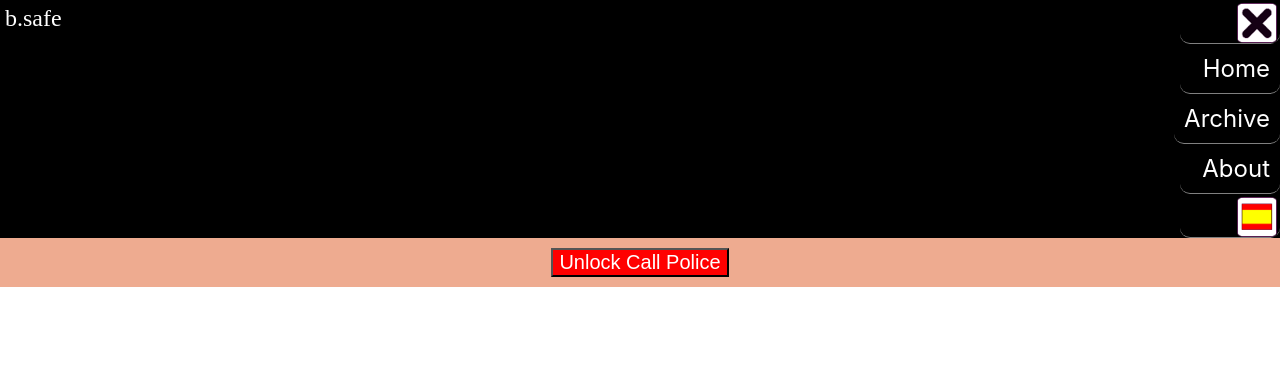
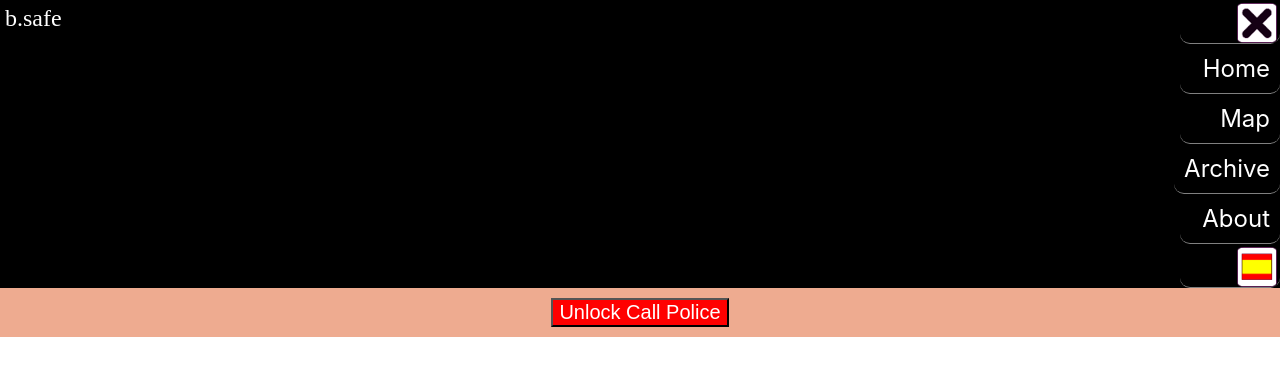
Before and after one commit to migraTeam/b.safe, a React (Create React App) app: page / in a window 1280 px wide. Both pictures are taken after a click on the picture 1258 px from the left and 21 px from the top of the page. Shown: the top 376 px of the page. Built offline with nearby package versions, Linux system fonts and the light colour scheme; a web font is replaced by a local one; what google-maps-react would draw is missing.

Commit message:
MAP as link in menu

```diff
--- a/src/App.js
+++ b/src/App.js
@@ -5,6 +5,7 @@ import close from "./images/close.png";
 import flages from "./images/flages.png";
 import Home from "./components/Home";
 import About from "./components/About";
+import Arrows from "./components/Arrows";
 import Archive from "./components/Archive";
 import ButtonCall from "./components/ButtonCall";
 import { BrowserRouter as Router, Route, Link } from "react-router-dom";
@@ -51,6 +52,9 @@ function App (){
                     <Link to={"/b.safe"}>Home</Link>
                   </div>
                   <div className="menupos">
+                    <Link to={"/b.safe/Map"}>Map</Link>
+                  </div>
+                  <div className="menupos">
                     <Link to={"/Archive"}>Archive</Link>
                   </div>
                   <div className="menupos">
@@ -69,6 +73,7 @@ function App (){
     <ButtonCall />
     <div className="Main">
         <Route exact path="/b.safe" component={Home} />
+        <Route exact path="/b.safe/Map" component={Arrows} />
         <Route path="/About" component={About} />
         <Route path="/Archive" component={Archive} />
     </div>
```
